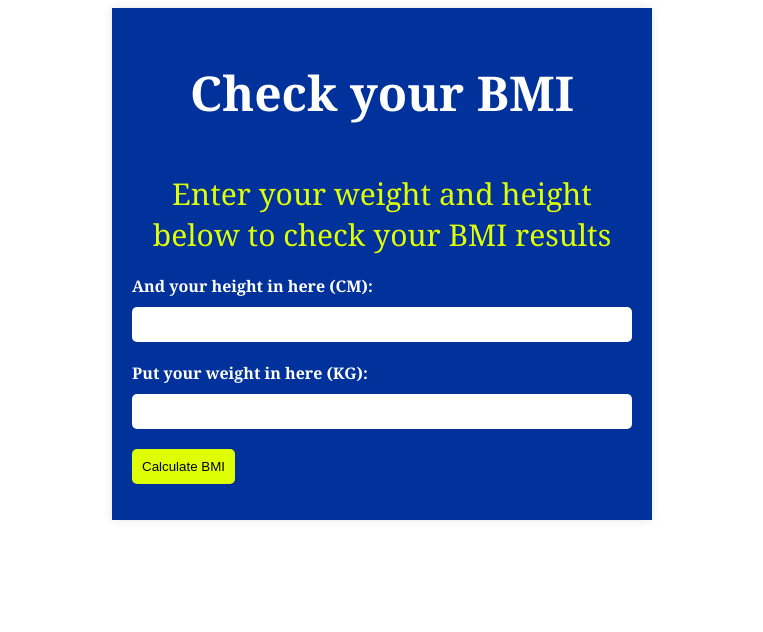
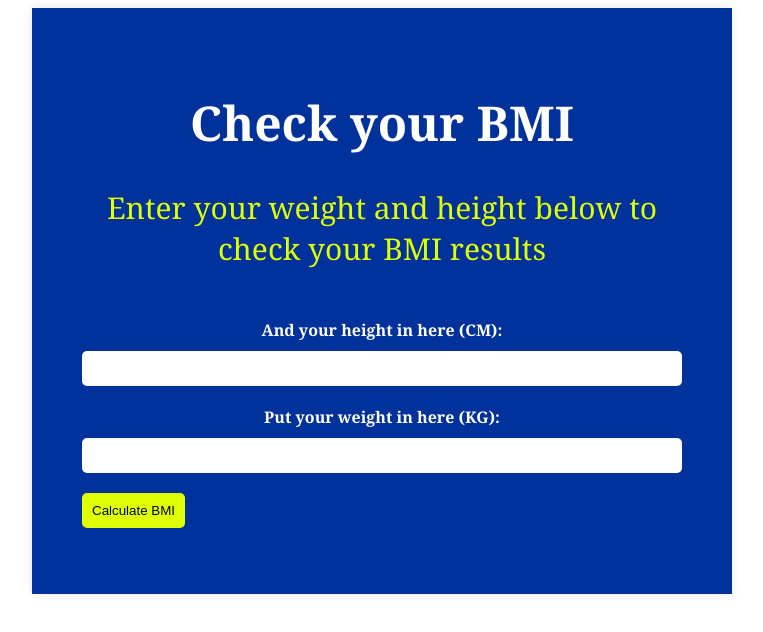
Before and after one commit to CakGest/TPA-2, a plain HTML site: page index.html in a window 1280 px wide. Shown: the whole page, without its empty margins (258-1021 px from the left). Drawn offline with Linux system fonts and the light colour scheme.

Commit message:
mengubah tampilan

```diff
--- a/style.css
+++ b/style.css
@@ -1,7 +1,7 @@
 .container {
-  max-width: 500px;
+  max-width: 600px;
   margin: auto;
-  padding: 20px;
+  padding: 50px;
   background-color: #01319a;
   box-shadow: 0px 0px 10px rgba(0, 0, 0, 0.1);
 }
@@ -9,7 +9,7 @@
 h1 {
   font-family: Georgia, 'Times New Roman', Times, serif;
   font-size: 3em;
-  margin-bottom: 1em;
+  margin-bottom: em;
   text-align: center;
   color: #ffffff;
 }
@@ -18,7 +18,7 @@ p {
   text-align: center;
   font-family: Georgia, 'Times New Roman', Times, serif;
   font-size: 30px;
-  margin-bottom: 20px;
+  margin-bottom: 50px;
   color: #deff04;
 }
 
@@ -33,6 +33,7 @@ label {
   font-weight: bold;
   margin-bottom: 10px;
   color: #ffffff;
+  text-align: center;
 }
 
 input[type="number"] {
```
